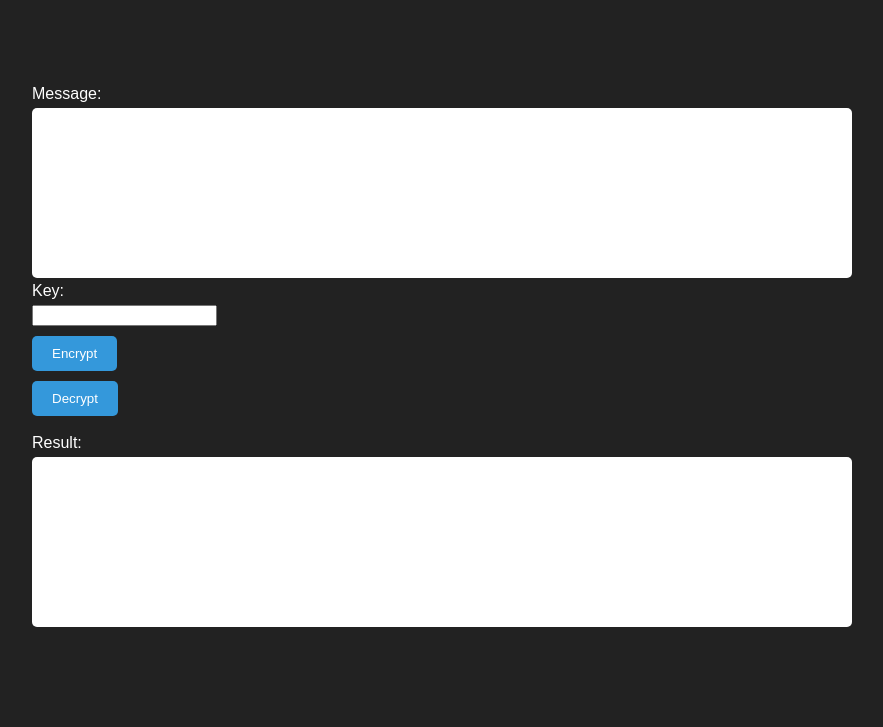
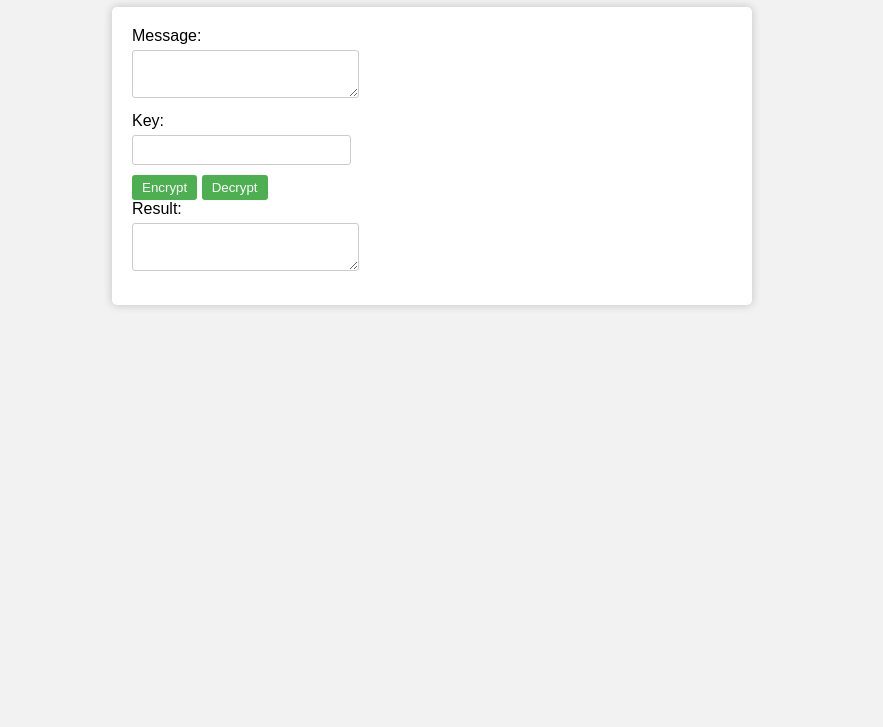
Before and after one commit to OmiduAnjane/Encode-sytem, a plain HTML site: page index.html in a window 1280 px wide. Shown: the part 73-800 px from the top of the page, without its empty margins (208-1091 px from the left). Drawn offline with Linux system fonts and the light colour scheme.

Commit message:
Update style.css

```diff
--- a/style.css
+++ b/style.css
@@ -1,46 +1,28 @@
 body {
 
-    background-color: #222;
-
-    font-family: sans-serif;
+	font-family: Arial, sans-serif;	background-color: #f2f2f2;
 
 }
 
 .container {
 
-    margin: 0 auto;
+	background-color: #fff;
 
-    max-width: 800px;
+	padding: 20px;
 
-    padding: 50px;
+	margin: 20px auto;
+
+	max-width: 600px;
+
+	border-radius: 5px;
+
+	box-shadow: 0px 0px 10px rgba(0, 0, 0, 0.2);
 
 }
 
 h1 {
 
-    color: #fff;
-
 	text-align: center;
-
-    margin-bottom: 50px;
-
-}
-
-.row {
-
-    display: flex;
-
-    flex-wrap: wrap;
-
-    justify-content: space-between;
-
-}
-
-.col {
-
-    flex: 0 0 calc(50% - 10px);
-
-    margin-bottom: 20px;
 
 }
 
@@ -50,41 +32,33 @@ label {
 
 	margin-bottom: 5px;
 
-    color: #fff;
-
 }
 
-textarea {
+textarea, input {
 
-    width: 100%;
+	padding: 5px;
 
-    height: 150px;
+	border-radius: 3px;
 
-    padding: 10px;
+	border: 1px solid #ccc;
 
-    border-radius: 5px;
+	font-size: 16px;
 
-    border: none;
-
-    resize: none;
+	margin-bottom: 10px;
 
 }
 
 button {
 
-    display: block;
+	padding: 5px 10px;
 
-    margin-top: 10px;
-
-    padding: 10px 20px;
-
-    background-color: #3498db;
+	background-color: #4CAF50;
 
 	color: #fff;
 
 	border: none;
 
-    border-radius: 5px;
+	border-radius: 3px;
 
 	cursor: pointer;
 
@@ -92,6 +66,6 @@ button {
 
 button:hover {
 
-    background-color: #2980b9;
+	background-color: #3e8e41;
 
 }
```
Lines whose indentation alone changed are shown as unchanged.
